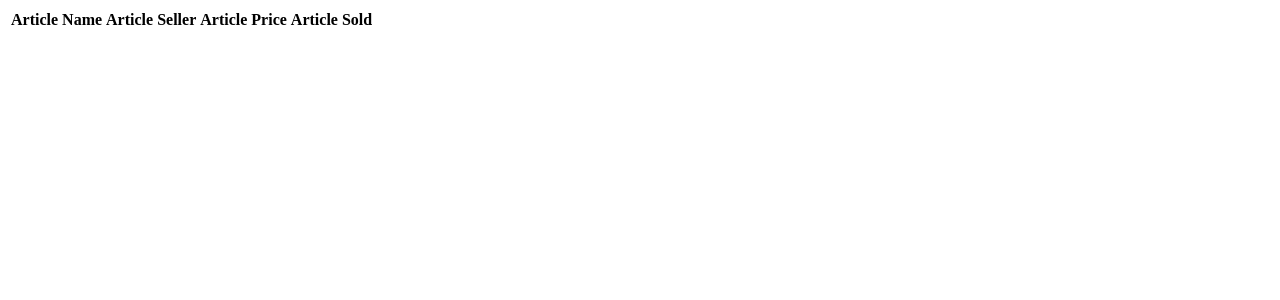
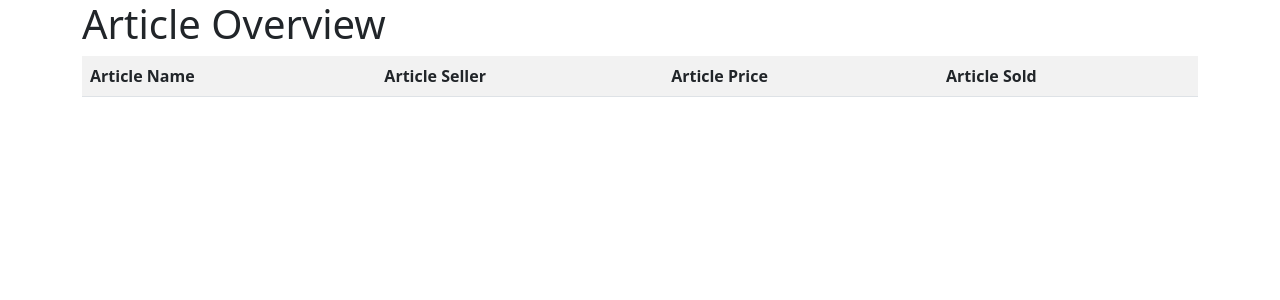
Before and after one commit to sn0b4ll/kinderbasar, a Flask app: page /seller in a window 1280 px wide. Shown: the top 300 px of the page. Run offline with Flask 2, Linux system fonts and the light colour scheme; the visitor is signed in with stand-in values (Sample User, id 1); data comes from the database, SQL or seed files in the repository; lists and menus that the app fills with data are empty.

Commit message:
Made seller.html a bit nice with boostrap.

```diff
--- a/templates/seller.html
+++ b/templates/seller.html
@@ -1,10 +1,18 @@
-<html>
-	<table>
+{% include 'header.html' %}
+<div class="container">
+	<div class="row">
+		<div class="col">
+			<h1>Article Overview</h1>
+		</div>
+	</div>
+	<div class="row">
+		<div class="col">
+			<table class="table table-striped">
 				<tr>
-		  <th>Article Name</th>
-		  <th>Article Seller</th>
-		  <th>Article Price</th>
-		  <th>Article Sold</th>
+					<th scope="col">Article Name</th>
+					<th scope="col">Article Seller</th>
+					<th scope="col">Article Price</th>
+					<th scope="col">Article Sold</th>
 				</tr>
 				{% for article in articles -%}
 				<tr>
@@ -15,4 +23,7 @@
 				</tr>
 				{% endfor %}
 			</table>
-</html>
+		</div>
+	</div>
+</div>
+{% include 'footer.html' %}
```
Lines whose indentation alone changed are shown as unchanged.
